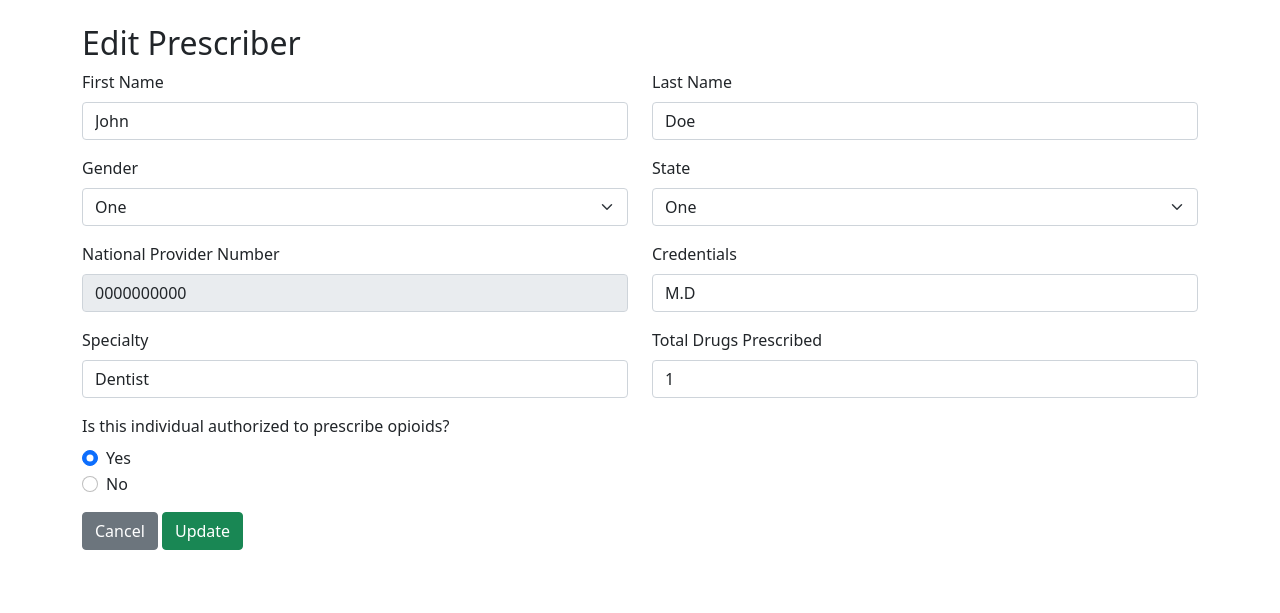
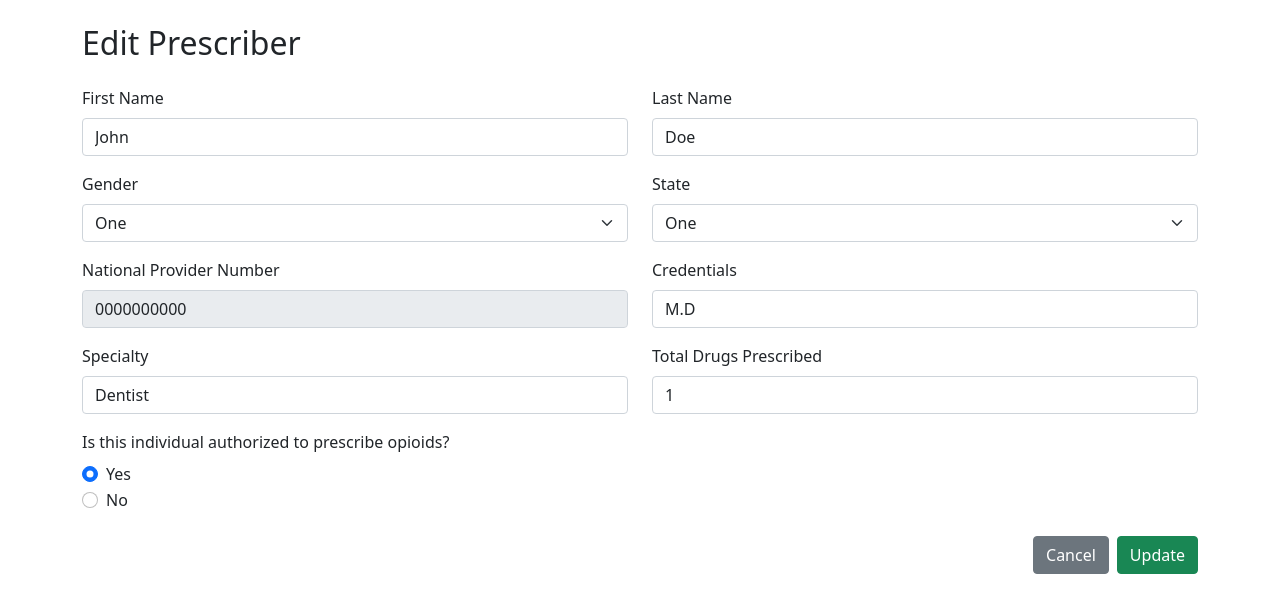
Before and after one commit to logankimbs/intex, a Django app: page /editprescriber/ in a window 1280 px wide. Shown: the part 88-701 px from the top of the page. Run offline with Django 3.2, Linux system fonts and the light colour scheme.

Commit message:
added layouts to view and edit prescriber

```diff
--- a/templates/portal/editprescriber.html
+++ b/templates/portal/editprescriber.html
@@ -1,7 +1,7 @@
 {% extends 'base.html' %} {% load static %} {% block content %}
 
 <div class="container">
-    <h2>Edit Prescriber</h2>
+    <h2 class="mb-4">Edit Prescriber</h2>
     <form>
         <div class="row">
             <div class="col">
@@ -75,7 +75,7 @@
             </div>
         </div>
 
-        <div class="mb-3">
+        <div class="mb-4">
             <label for="prescriberOpioidAuthorization" class="form-label">Is this individual authorized to prescribe opioids?</label>
             <div class="form-check">
                 <input class="form-check-input" type="radio" name="prescriberOpioidAuthorization" id="isAuthorized" checked>
@@ -90,9 +90,10 @@
                 </label>
             </div>
         </div>
-
-        <button type="button" class="btn btn-secondary" onclick="location.href='{% url 'prescribers' %}'">Cancel</button>
-        <button type="submit" class="btn btn-success">Update</button>
+        <div class="d-flex justify-content-end gap-2">
+            <button type="button" class="btn btn-secondary" onclick="location.href='{% url 'viewprescriber' %}'">Cancel</button>
+            <button type="submit" class="btn btn-success">Update</button>
+        </div>
     </form>
 </div>
 {% endblock %}
```
Also changed, not shown: templates/portal/createprescriber.html (+6 -5 lines).
